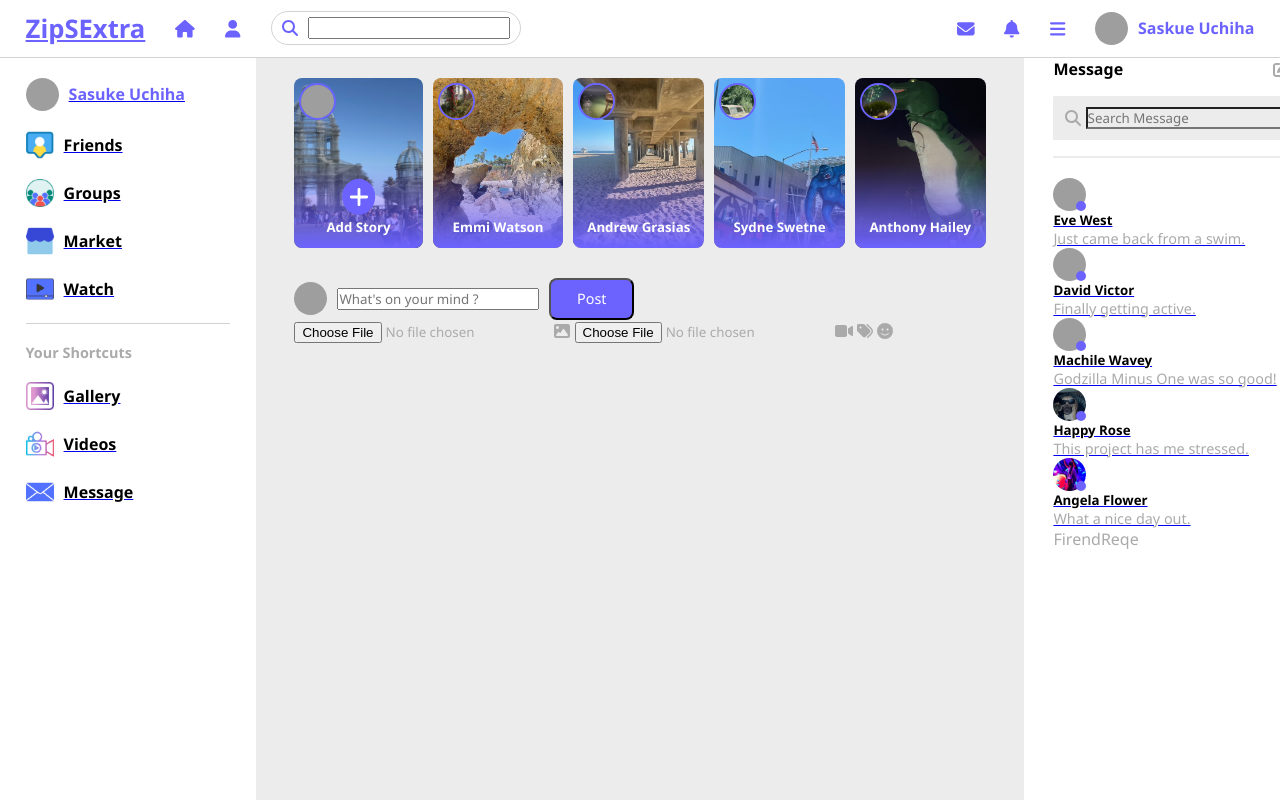
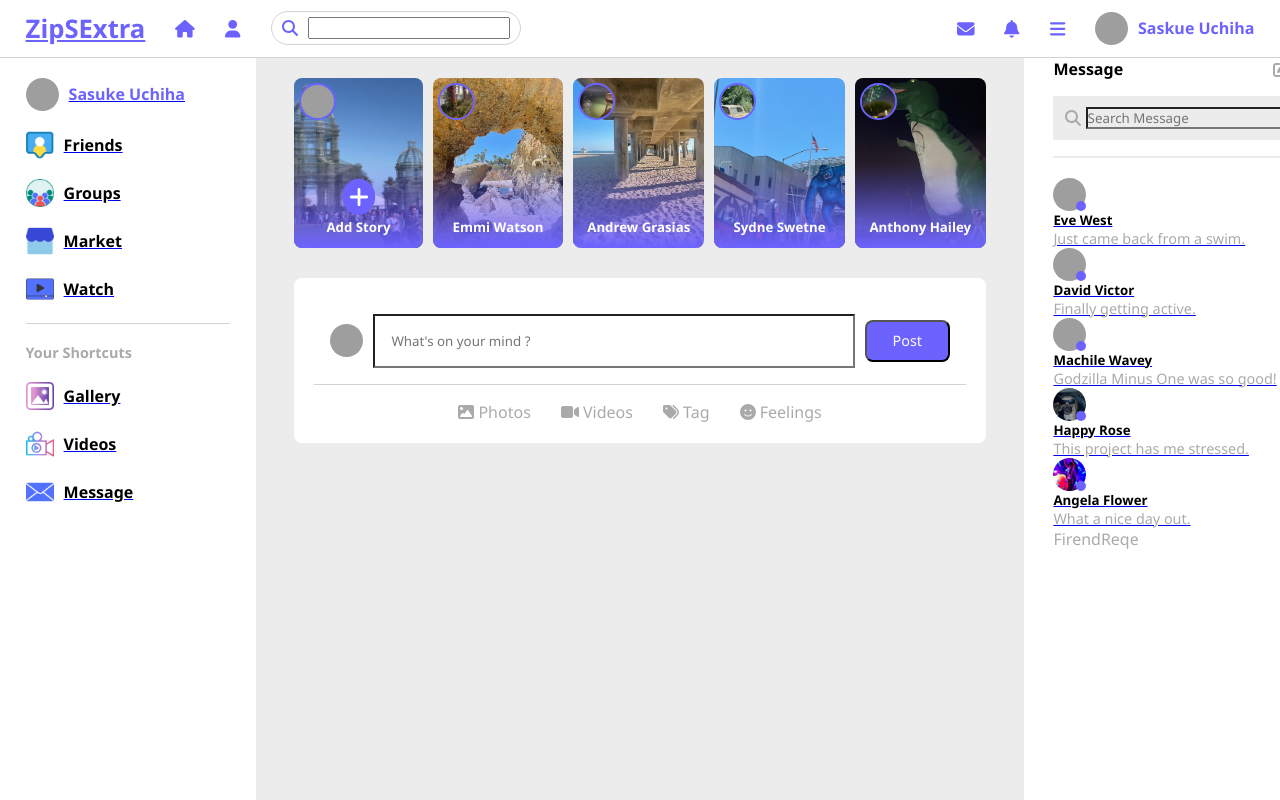
Before and after one commit to AngelShex/Project-3-ZipS, a React (Vite) app: page / in a window 1280 px wide. Shown: the top 800 px of the page. Built offline with nearby package versions, Linux system fonts and the light colour scheme; grey boxes are pictures that could not be loaded.

Commit message:
working on posts of webpage

```diff
--- a/src/components/addPost/AddPost.jsx
+++ b/src/components/addPost/AddPost.jsx
@@ -11,7 +11,7 @@ import { faImage, faSmile, faVideo, faTags } from '@fortawesome/free-solid-svg-i
 
 export default function AddPost() {
     return (
-        <form>
+        <form className='postForm'>
             <div className="user form-top">
                 <img src={CurrentUserData.map(user=>(user.ProfieImage))} alt="" />
                 <input type="text" placeholder="What's on your mind ?" />
@@ -19,15 +19,15 @@ export default function AddPost() {
             </div>
             <div className="post-categories">
                 <label htmlFor="file">
-                    <input type="file" />
-                    <span><FontAwesomeIcon icon={faImage} /> </span>
+                    <input type="file" id='file'/>
+                    <span><FontAwesomeIcon icon={faImage} /> Photos</span>
                 </label>
                 <label htmlFor="file">
-                    <input type="file" />
-                    <span><FontAwesomeIcon icon={faVideo} /> </span>
+                    <input type="file" id='file' />
+                    <span><FontAwesomeIcon icon={faVideo} /> Videos</span>
                 </label>
-                <span><FontAwesomeIcon icon={faTags} /> </span>
-                <span><FontAwesomeIcon icon={faSmile} /> </span>
+                <span><FontAwesomeIcon icon={faTags} /> Tag</span>
+                <span><FontAwesomeIcon icon={faSmile} /> Feelings</span>
             </div>
         </form>
     )
--- a/src/components/addPost/addPost.css
+++ b/src/components/addPost/addPost.css
@@ -0,0 +1,39 @@
+.postForm{
+    background: var(--color-card);
+    padding: 20px;
+    border-radius: .5rem;
+    display: flex;
+    align-items: center;
+    flex-direction: column;
+    gap: 1rem;
+}
+.postForm .form-top{
+    justify-content: space-between;
+    display: flex;
+    align-items: center;
+    padding: 1rem;
+    width: 100%;
+    border-bottom: 1px solid var(--color-border);
+}
+.postForm .form-top input{
+    background: transparent;
+    width: 100%;
+    padding: 1rem;
+    color: var(--color-primary);
+}
+
+.post-categories{
+    display: flex;
+    align-items: center;
+    gap: 30px;
+    text-align: center;
+}
+.post-categories input{
+    display: none;
+}
+.post-categories span{
+    transition: .3 ease;
+}
+.post-categories span:hover{
+    color: var(--color-primary)
+}
```
